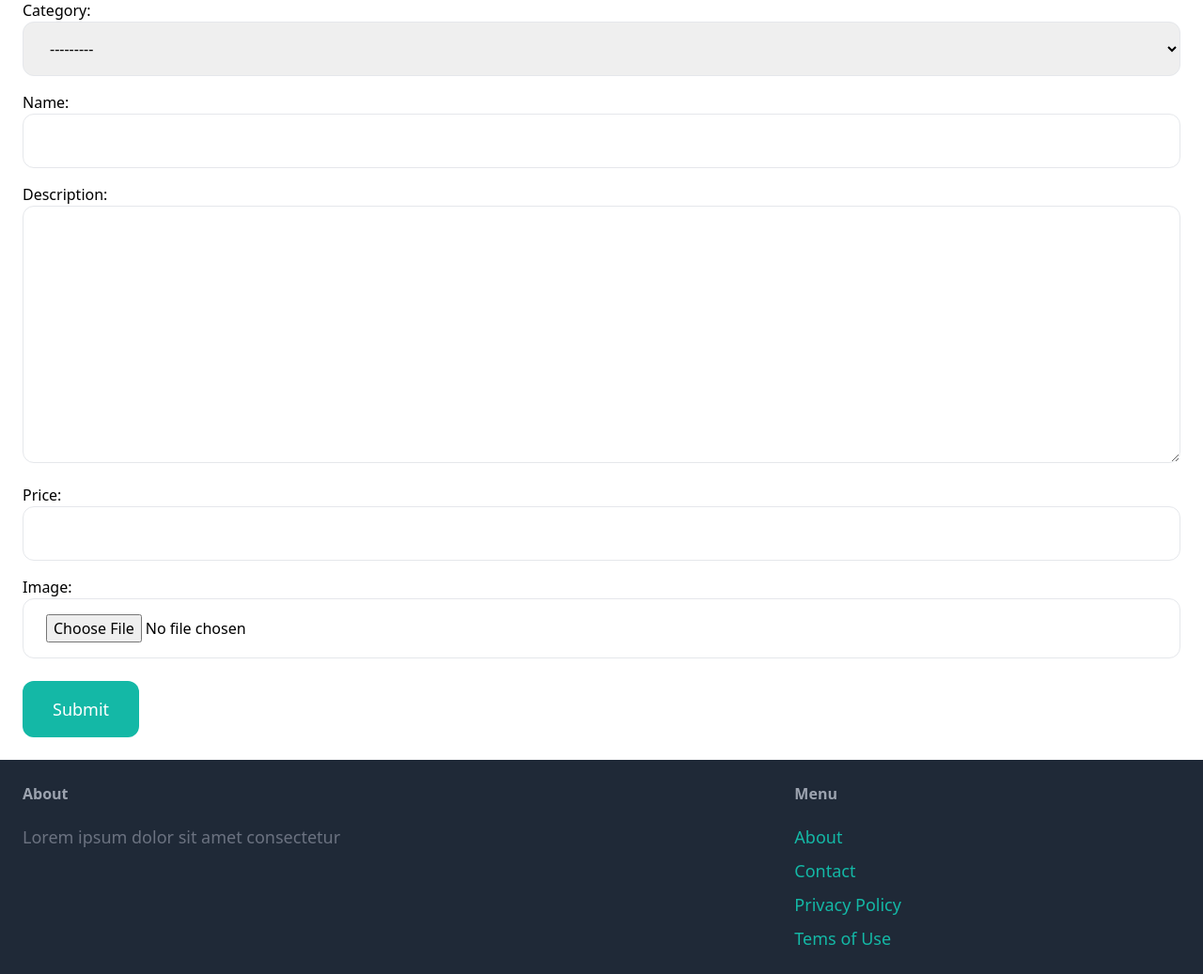
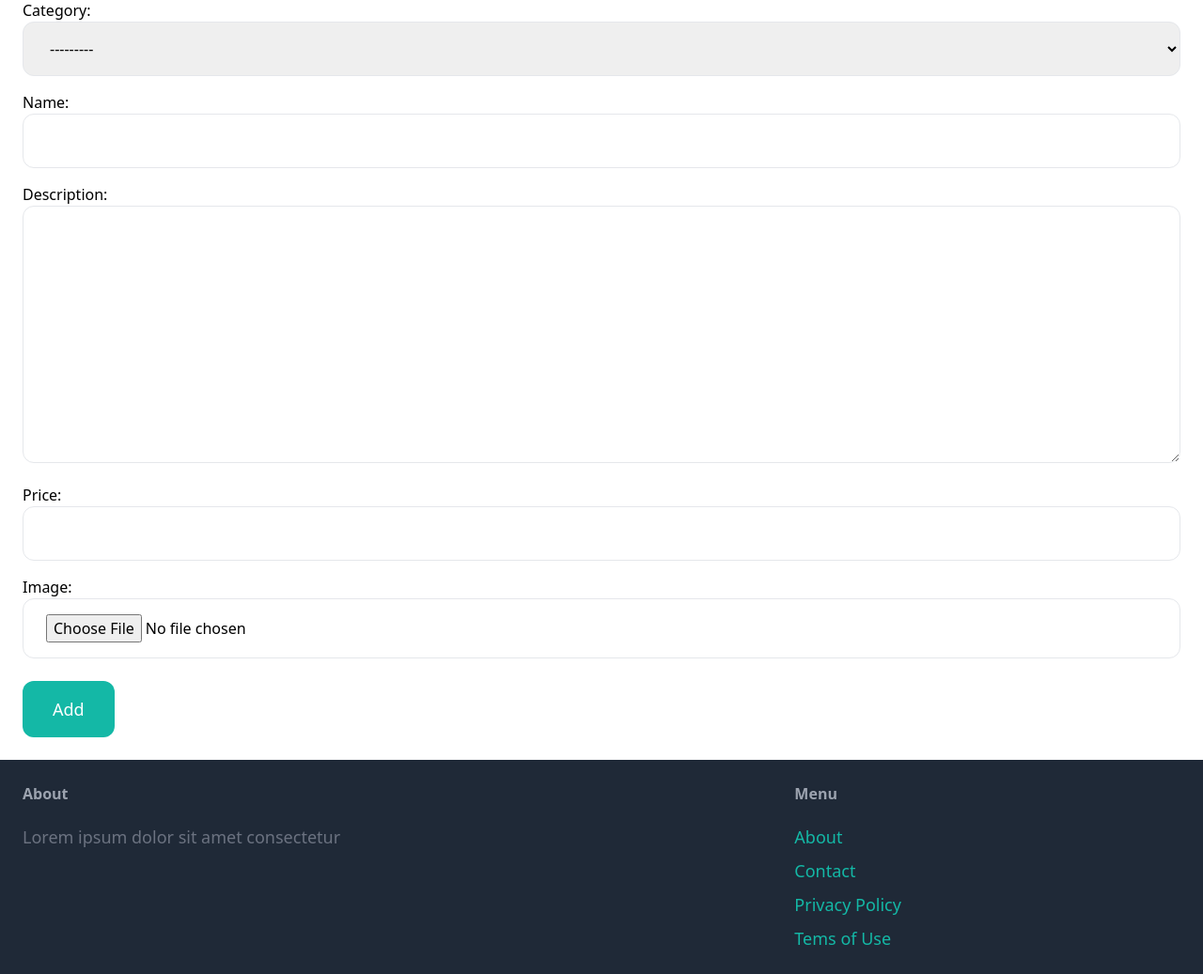
Before and after one commit to kevinadhiguna/django-marketplace-app, a Django app: page /items/new/ in a window 1280 px wide. Shown: the part 162-1199 px from the top of the page at 94% size. Run offline with Django 4.2, Linux system fonts and the light colour scheme; the visitor is signed in with stand-in values (Sample User, id 1); data that the repository does not hold is empty; some libraries are stand-ins or nearby versions.

Commit message:
chore: change an add-item-text for better user experience

```diff
--- a/item/templates/item/form.html
+++ b/item/templates/item/form.html
@@ -25,7 +25,7 @@
   {% endif %}
 
   <button class="mt-6 py-4 px-8 text-lg bg-teal-500 hover:bg-teal-700 rounded-xl text-white">
-    Submit
+    Add
   </button>
 </form>
 {% endblock %}
```
